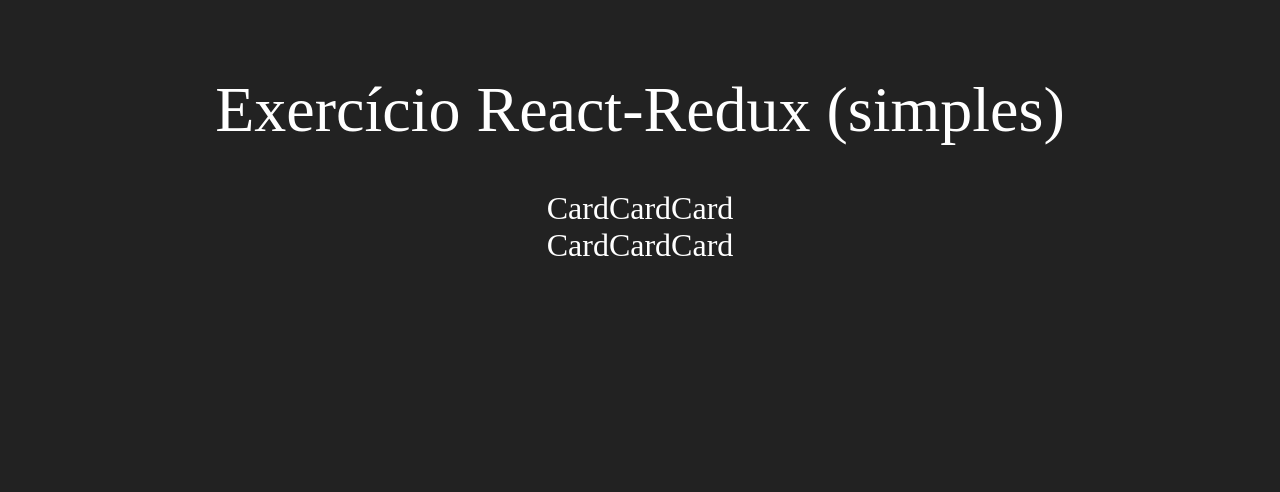
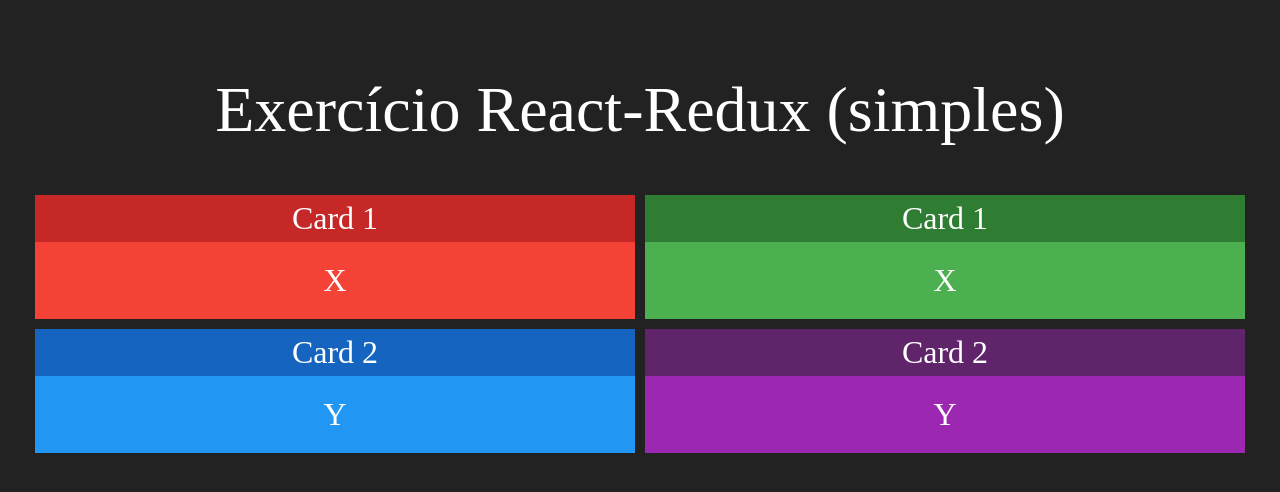
Before and after one commit to manoelmachado/redux, a React (Create React App) app in the folder redux-simples/: page / in a window 1280 px wide. Shown: the top 492 px of the page. Built offline with nearby package versions, Linux system fonts and the light colour scheme.

Commit message:
configuração css card
adicionado configurações no css do card

```diff
--- a/redux-simples/public/index.html
+++ b/redux-simples/public/index.html
@@ -1,5 +1,5 @@
 <!DOCTYPE html>
-<html lang="en">
+<html lang="pt-BR">
   <head>
     <meta charset="utf-8" />
     <link rel="icon" href="%PUBLIC_URL%/favicon.ico" />
--- a/redux-simples/src/App.css
+++ b/redux-simples/src/App.css
@@ -1,7 +1,7 @@
 .App {
   display: flex;
   flex-direction: column;
-  align-items: center;
+  text-align: center;
 }
 
 h1 {
--- a/redux-simples/src/App.js
+++ b/redux-simples/src/App.js
@@ -7,14 +7,12 @@
     <div className="App">
       <h1>Exercício React-Redux (simples)</h1>
       <div className='linha'>
-        <Card></Card>
-        <Card></Card>
-        <Card></Card>
+        <Card title="Card 1" red> X </Card>
+        <Card title="Card 1" green> X </Card>
       </div>
       <div className='linha'>
-        <Card></Card>
-        <Card></Card>
-        <Card></Card>
+        <Card title="Card 2" blue> Y </Card>
+        <Card title="Card 2" purple> Y </Card>
       </div>
 
     </div>
--- a/redux-simples/src/components/Card.css
+++ b/redux-simples/src/components/Card.css
@@ -0,0 +1,32 @@
+.Card {
+    flex: 1;
+    display: flex;
+    flex-direction: column;
+    margin: 5px;
+}
+
+.Card .Header {
+    display: flex;
+    justify-content: center;
+}
+
+.Card .Header .Title {
+    flex: 1;
+    padding: 5px;
+}
+
+.Card .Content {
+    padding: 20px;
+}
+
+.Card.Red .Header { color: #FFF; background-color: #c62828; }
+.Card.Red .Content { background-color: #f44336; }
+
+.Card.Green .Header { color: #FFF; background-color: #2e7d32; }
+.Card.Green .Content { background-color: #4caf50; }
+
+.Card.Blue .Header { color: #FFF; background-color: #1565c0; }
+.Card.Blue .Content { background-color: #2196f3; }
+
+.Card.Purple .Header { color: #FFF; background-color: #9b27b081; }
+.Card.Purple .Content { background-color: #9c27b0; }
--- a/redux-simples/src/components/Card.jsx
+++ b/redux-simples/src/components/Card.jsx
@@ -1,9 +1,24 @@
+import './Card.css'
 import React from 'react'
+
+function getColor(props) {
+    if(props.red) return "Red"
+    if(props.green) return "Green"
+    if(props.blue) return "Blue"
+    if(props.purple) return "Purple"
+    return ""
+}
+
 
 export default props => {
     return (
-        <div>
-            Card
+        <div className={`Card ${getColor(props)}`}>
+            <div className='Header'>
+                <span className='Title'>{props.title}</span>
+            </div>
+            <div className='Content'>
+                <span>{props.children}</span>
+            </div>
         </div>
     )
 }
```
